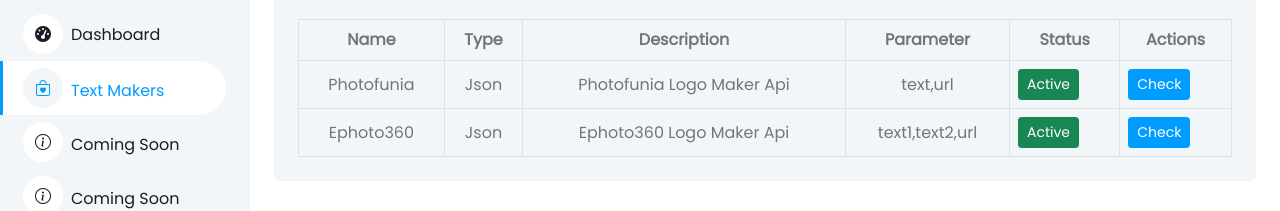
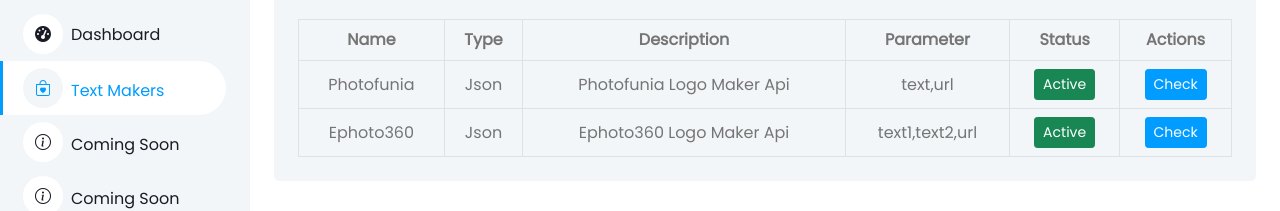
Before and after one commit to Prime-Hritu/Private-APIs, a plain HTML site: page makers.html in a window 1280 px wide. Shown: the part 136-347 px from the top of the page. Drawn offline with nearby package versions, Linux system fonts and the light colour scheme.

Commit message:
Update makers.html

```diff
--- a/makers.html
+++ b/makers.html
@@ -337,16 +337,16 @@ button.neon.blue:hover {
                          <td><center>Json</center></td>
                          <td><center>Photofunia Logo Maker Api</center></td>
                          <td><center>text,url</center></td>
-                         <td><button type="button" class="btn btn-sm btn-success">Active</button></td>
-                         <td><a class="btn btn-sm btn-primary text-white" href="https://api-private.vercel.app/api/photofunia?url=https://photofunia.com/categories/all_effects/neon-writing&text=Hritu" target="_blank">Check</a></td>
+                         <td><center><button type="button" class="btn btn-sm btn-success">Active</button></center></td>
+                         <td><center><a class="btn btn-sm btn-primary text-white" href="https://api-private.vercel.app/api/photofunia?url=https://photofunia.com/categories/all_effects/neon-writing&text=Hritu" target="_blank">Check</a></center></td>
                       </tr>
 	              <tr>
                          <td><center>Ephoto360</center></td>
                          <td><center>Json</center></td>
                          <td><center>Ephoto360 Logo Maker Api</center></td>
                          <td><center>text1,text2,url</center></td>
-                         <td><button type="button" class="btn btn-sm btn-success">Active</button></td>
-                         <td><a class="btn btn-sm btn-primary text-white" href="https://api-private.vercel.app/api/ephoto360?url=https://en.ephoto360.com/3d-underwater-text-effect-online-682.html&text1=Hritu&text2=Raj" target="_blank">Check</a></td>
+                         <td><center><button type="button" class="btn btn-sm btn-success">Active</button></center></td>
+                         <td><center><a class="btn btn-sm btn-primary text-white" href="https://api-private.vercel.app/api/ephoto360?url=https://en.ephoto360.com/3d-underwater-text-effect-online-682.html&text1=Hritu&text2=Raj" target="_blank">Check</a></center></td>
                       </tr>
                    </tbody>
                 </table>
```
